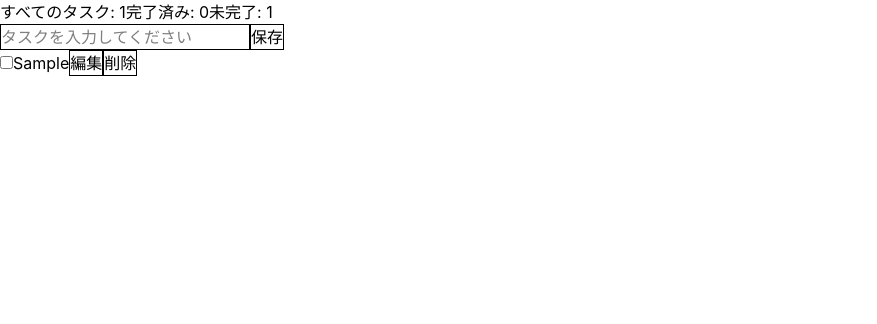
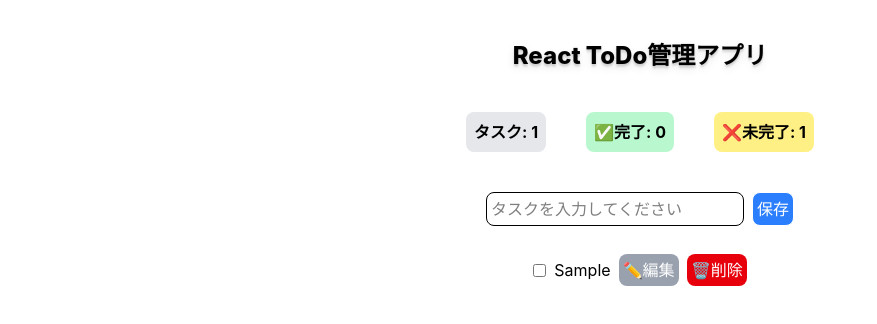
Before and after one commit to lokusuke/react_todo_list, a React (Vite) app: page / in a window 1280 px wide. Both pictures are taken after typing "Sample" into the empty fields and a click on the button "保存". Shown: the top 324 px of the page, without its empty margins (0-877 px from the left). Built offline with nearby package versions, Linux system fonts and the light colour scheme.

Commit message:
TailwindCSSでスタイリング

```diff
--- a/src/App.jsx
+++ b/src/App.jsx
@@ -1,9 +1,11 @@
 import "./App.css";
+import { TodoHeader } from "./components/TodoHeader";
 import { TodoList } from "./components/TodoList";
 
 function App() {
   return (
     <>
+      <TodoHeader />
       <TodoList />
     </>
   );
--- /dev/null
+++ b/src/components/TodoHeader.jsx
@@ -0,0 +1,30 @@
+import { useAtom } from "jotai";
+import { todoListAtom } from "../atoms/todoListAtom";
+
+export const TodoHeader = () => {
+  const [todoList] = useAtom(todoListAtom);
+
+  // 完了済みタスクのカウント関数
+  const CompletedTodo = todoList.reduce((count, todo) => {
+    return todo.isCompleted ? count + 1 : count;
+  }, 0);
+
+  return (
+    <div>
+      <div className="flex justify-center mx-auto my-10 font-extrabold text-2xl text-shadow-lg">
+        <h1>React ToDo管理アプリ</h1>
+      </div>
+      <div className="flex justify-center gap-10 mx-auto my-10 font-bold">
+        <span className="bg-gray-200 rounded-lg p-2">
+          タスク: {todoList.length}
+        </span>
+        <span className="bg-green-200 rounded-lg p-2">
+          &#x2705;完了: {CompletedTodo}
+        </span>
+        <span className="bg-yellow-200 rounded-lg p-2">
+          &#x274c;未完了: {todoList.length - CompletedTodo}
+        </span>
+      </div>
+    </div>
+  );
+};
--- a/src/components/TodoInput.jsx
+++ b/src/components/TodoInput.jsx
@@ -21,15 +21,18 @@ export const TodoInput = memo(() => {
 
   return (
     <div>
-      <div className="flex">
-        <form onSubmit={onSubmit}>
+      <div className="flex justify-center mx-auto my-5">
+        <form onSubmit={onSubmit} className="flex justify-center gap-2">
           <input
             placeholder="タスクを入力してください"
-            className="border"
+            className="border rounded-lg p-1"
             type="text"
             ref={inputRef}
           />
-          <button className="border" type="submit">
+          <button
+            className="border rounded-lg p-1 bg-blue-500 text-white"
+            type="submit"
+          >
             保存
           </button>
         </form>
--- a/src/components/TodoItem.jsx
+++ b/src/components/TodoItem.jsx
@@ -42,7 +42,7 @@ export const TodoItem = ({ todo }) => {
   return (
     <li>
       {isEditing ? (
-        <form onSubmit={onSubmit}>
+        <form onSubmit={onSubmit} className="flex  gap-2">
           <input
             className="border-indigo-500 border-2"
             ref={inputRef}
@@ -52,20 +52,26 @@ export const TodoItem = ({ todo }) => {
           <button type="submit">保存</button>
         </form>
       ) : (
-        <>
+        <div className="flex  gap-2 p-2 items-center">
           <input
             type="checkbox"
             checked={todo.isCompleted}
             onChange={(e) => updateCheckBox(todo.id, e.target.checked)}
           />
           <span>{todo.content}</span>
-          <button className="border" onClick={() => setIsEditing(true)}>
-            編集
+          <button
+            className=" bg-gray-400 rounded-lg p-1 text-white"
+            onClick={() => setIsEditing(true)}
+          >
+            &#x270f;&#xfe0f;編集
           </button>
-          <button className="border" onClick={onClickDelete}>
-            削除
+          <button
+            className=" bg-red-600 text-white rounded-lg p-1"
+            onClick={onClickDelete}
+          >
+            &#x1f5d1;&#xfe0f;削除
           </button>
-        </>
+        </div>
       )}
     </li>
   );
--- a/src/components/TodoList.jsx
+++ b/src/components/TodoList.jsx
@@ -6,22 +6,12 @@ import { TodoItem } from "./TodoItem";
 export const TodoList = () => {
   const [todoList] = useAtom(todoListAtom);
 
-  // 完了済みタスクのカウント関数
-  const CompletedTodo = todoList.reduce((count, todo) => {
-    return todo.isCompleted ? count + 1 : count;
-  }, 0);
-
   console.log("TodoList Rendering");
 
   return (
-    <div className="m-auto">
-      <div>
-        <span>すべてのタスク: {todoList.length}</span>
-        <span>完了済み: {CompletedTodo}</span>
-        <span>未完了: {todoList.length - CompletedTodo}</span>
-      </div>
+    <div>
       <TodoInput />
-      <div>
+      <div className="m-auto flex justify-center">
         <ul className="list-none">
           {todoList.map((todo) => (
             <TodoItem key={todo.id} todo={todo} />
```
